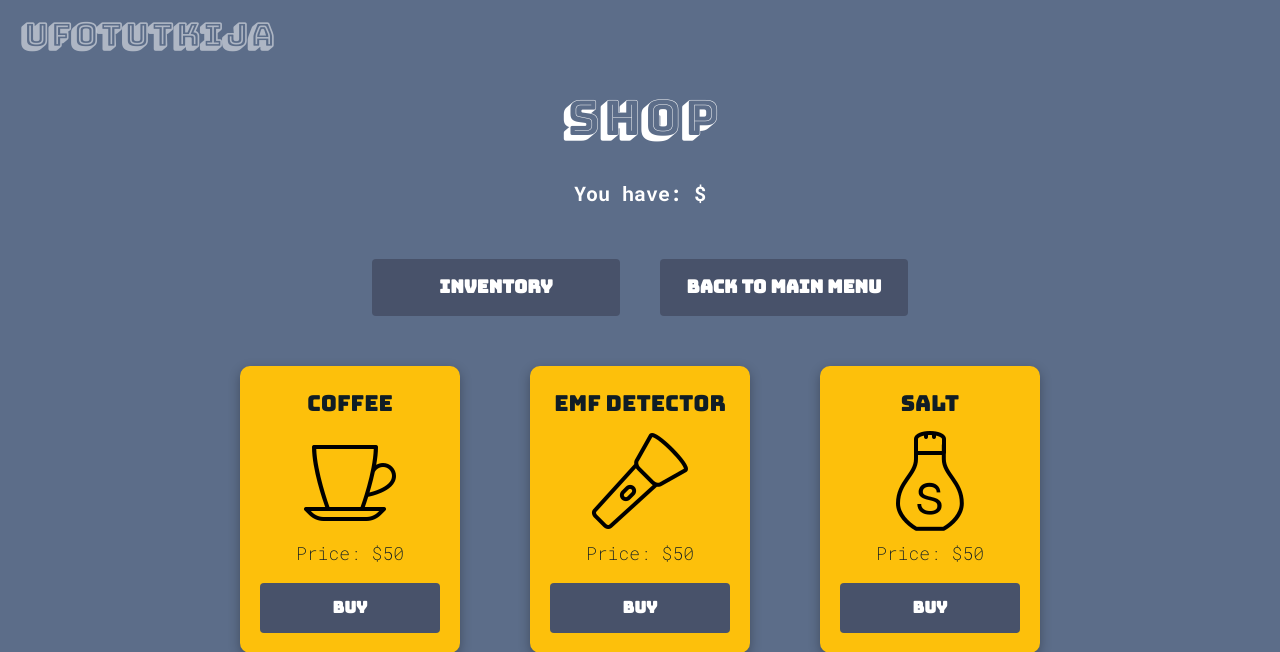
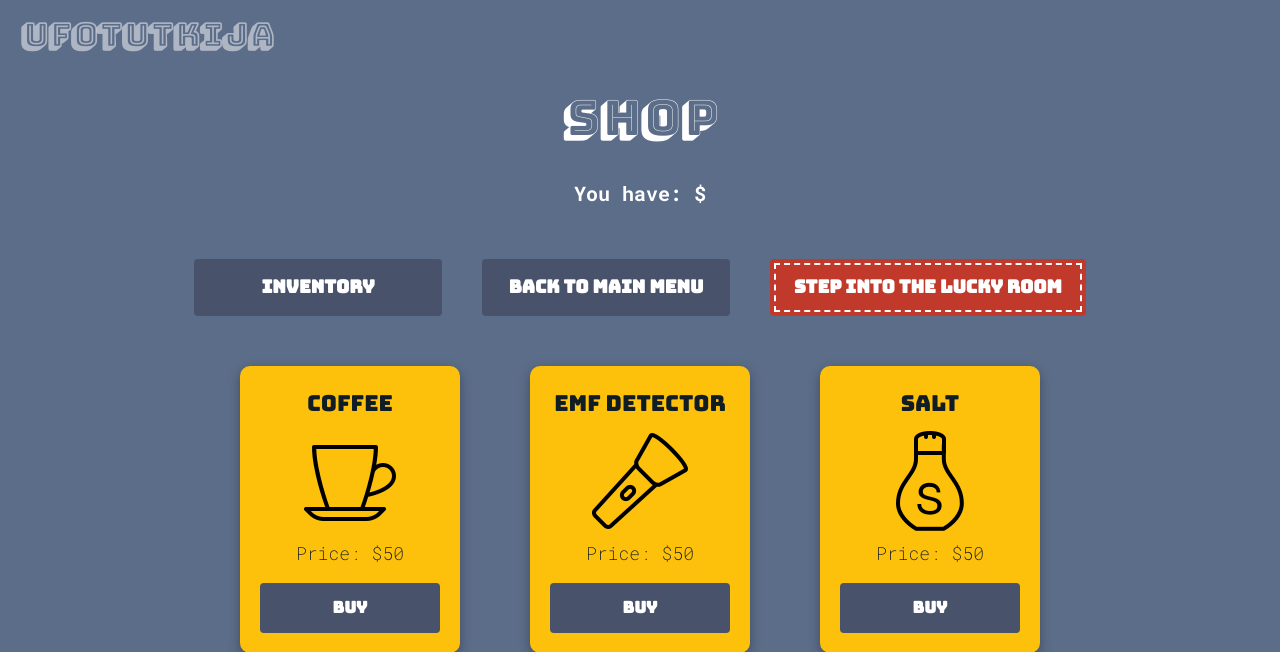
Before and after one commit to veiston/Ufotutkija-Pekka, a Flask app: page /shop in a window 1280 px wide. Shown: the top 652 px of the page. Run offline with Flask 3, Linux system fonts and the light colour scheme; data comes from the database, SQL or seed files in the repository; some web fonts are replaced.

Commit message:
add gambling btn to the shop

```diff
--- a/Source/game.py
+++ b/Source/game.py
@@ -23,7 +23,7 @@ def initialize_game():
         if user_name:
             update_player("name", user_name, current_player["id"])
         update_player("player_level", 1, current_player["id"])
-        update_player("money", 500, current_player["id"])
+        update_player("money", 00, current_player["id"])
 
     print_separator()
     print(get_messages("START_HELLO_USER_NAME"))
--- a/Source/player.py
+++ b/Source/player.py
@@ -10,7 +10,7 @@ class Player:
         self.location_ident = "EFHK"
         self.hp = None
         self.attack = None
-        self.money = 500
+        self.money = 300
         self.player_level = 1
 
         if name is None:
@@ -45,7 +45,7 @@ class Player:
         if self.name:
             query = f"INSERT INTO player (name) VALUES ('{self.name}')"
         else:
-            query = "INSERT INTO player (name, location_ident, money, player_level) VALUES ('Pekka', 'EFHK', 500, 1)"
+            query = "INSERT INTO player (name, location_ident, money, player_level) VALUES ('Pekka', 'EFHK', 300, 1)"
 
         cursor = connection.cursor()
         cursor.execute(query)
--- a/Source/static/css/button.css
+++ b/Source/static/css/button.css
@@ -24,6 +24,23 @@ Add the markup like this:
 
 }
 
+.button--red-white {
+    background-color: #C0392B !important;
+    color: #FFFFFF;
+    position: relative;
+}
+
+.button--red-white::after {
+    content: "";
+    position: absolute;
+    top: 4px;
+    left: 4px;
+    right: 4px;
+    bottom: 4px;
+    border: 2px dashed white;
+    pointer-events: none;
+}
+
 .button.button--gray-light {
     background-color: #48526A;
     color: #FFFFFF;
--- a/Source/static/js/hero.js
+++ b/Source/static/js/hero.js
@@ -50,7 +50,7 @@ document.addEventListener("DOMContentLoaded", () => {
 
             Cya,
             Melvin
-            P.S. I''ve added <span class="text-yellow text-bold">$500</span> to your bank account for your plane ticket!1! HURRY UP!!
+            P.S. I''ve added <span class="text-yellow text-bold">$300</span> to your bank account for your plane ticket!1! HURRY UP!!
        `,
       `Hooray! A business trip!\nBefore leaving the office, don’t forget to take your Nokia from the desk. You’ll definitely need it.`
     ];
--- a/Source/static/js/shop.js
+++ b/Source/static/js/shop.js
@@ -77,6 +77,22 @@ document.addEventListener("DOMContentLoaded", () => {
             const result = await response.json();
             console.log(result);
 
+            if (result.error === "Insufficient funds") {
+                showModal({
+                    message: "Not enough money! Want to try your luck?",
+                    buttons: [
+                        { label: "Step into the Lucky Room", value: "gamble", className: "button button--red-white" },
+                        { label: "No, I’m not 18 yet", value: "cancel" }
+                    ],
+                    onClose: (value) => {
+                        if (value === "gamble") {
+                            window.location.href = "/blackjack";
+                        }
+                    }
+                });
+                return;
+            }
+
             showModal({
                 message: result.message || "Cha-ching! Another questionable purchase made",
                 buttons: [{ label: "OK", value: true }],
--- a/Source/templates/shop.html
+++ b/Source/templates/shop.html
@@ -49,6 +49,13 @@
           >
             Back to Main Menu
           </button>
+
+          <button
+            id="damblingButton"
+            class="button button--red-white hero__button"
+          >
+            Step into the Lucky Room
+          </button>
         </div>
       </section>
 
@@ -69,5 +76,10 @@
         <div id="modalBoxButtons"></div>
       </div>
     </div>
+    <script>
+      document.getElementById('damblingButton').addEventListener('click', function() {
+        window.location.href = '/blackjack';
+      });
+    </script>
   </body>
 </html>
```
